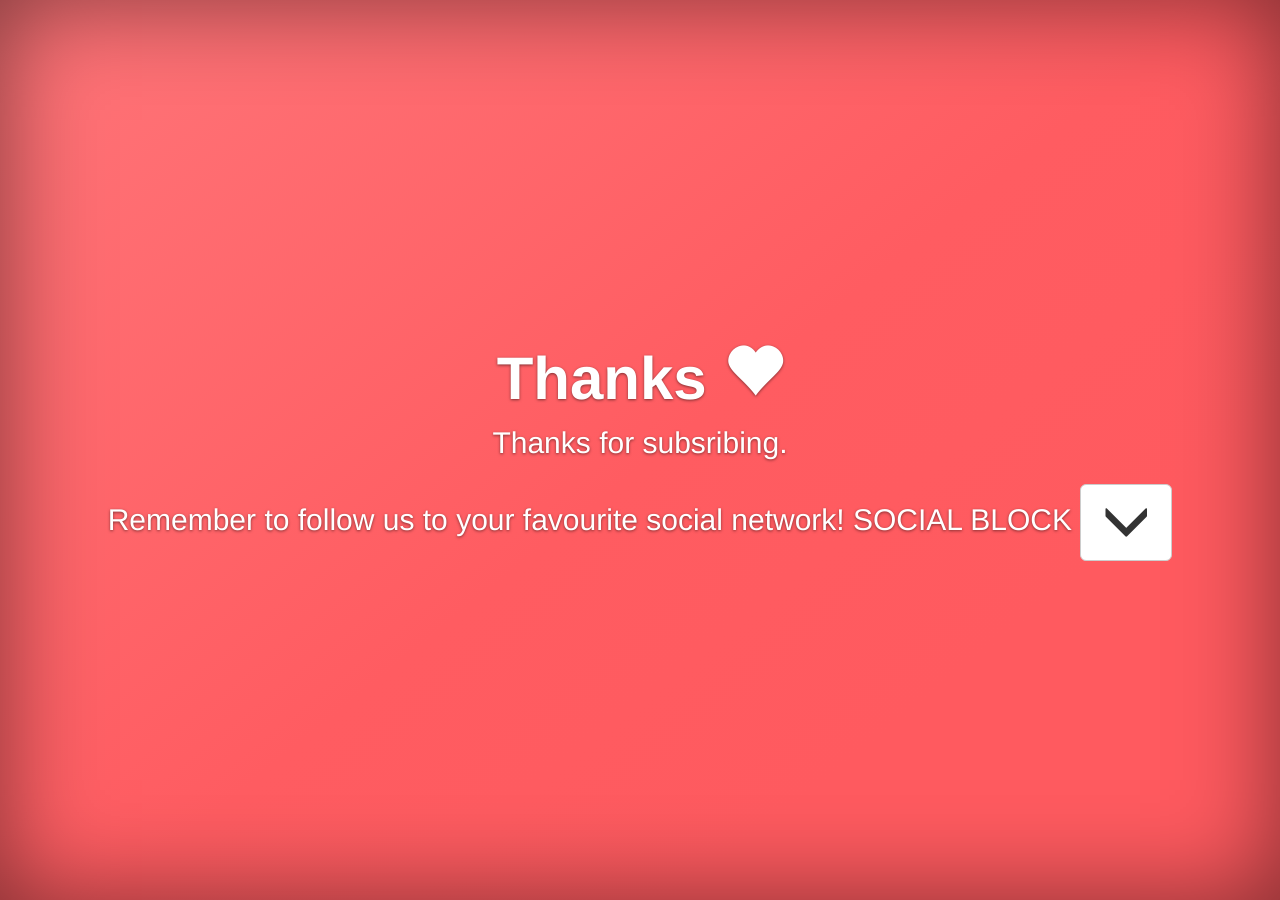
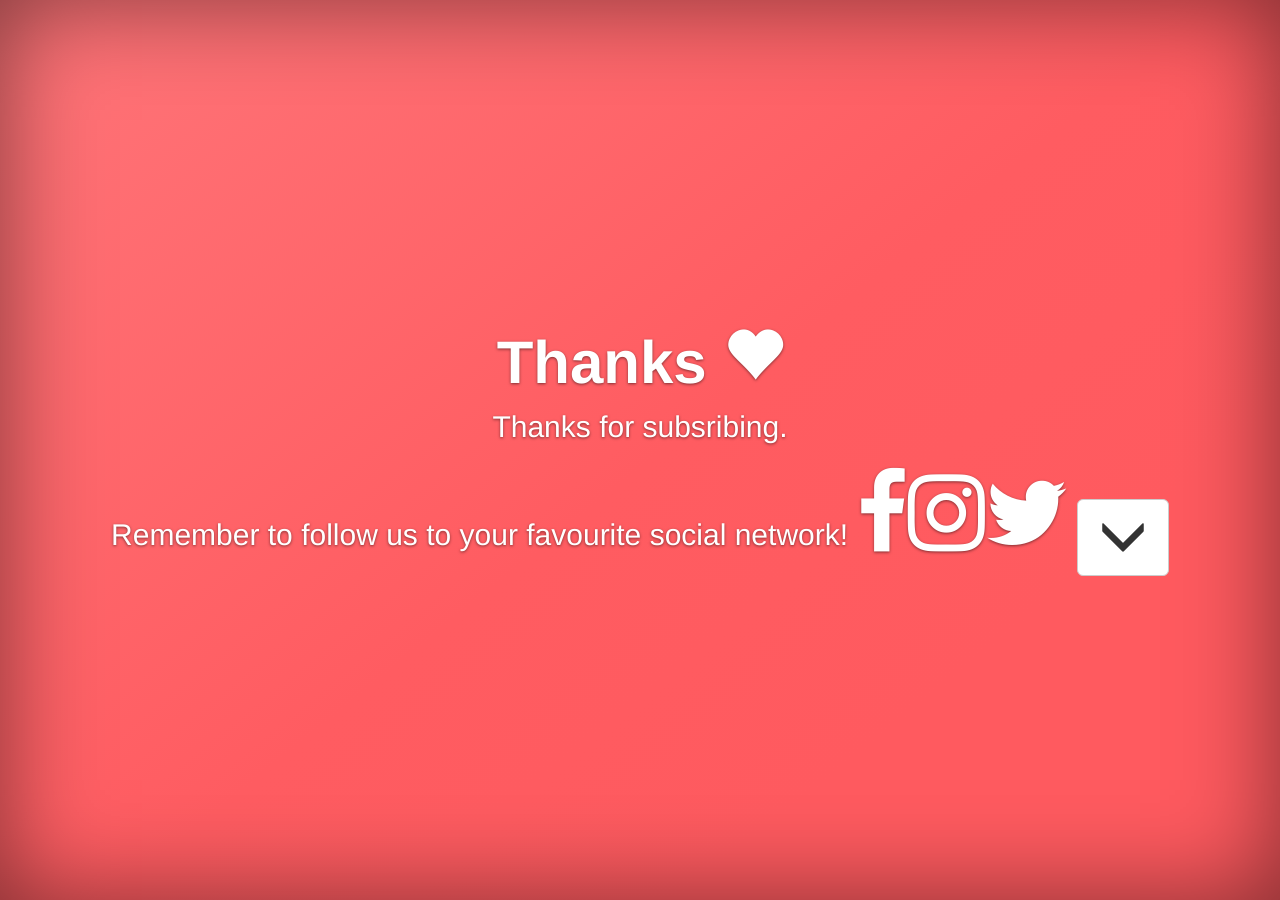
Before and after one commit to hub4hugs/hub4hugs.github.io, a Jekyll site: the page built from thanks.html, in a window 1280 px wide and 900 px high. Built offline with Jekyll 4.4.1, drawn with Linux system fonts in a browser that asks for light colours; nearby versions of some CDN libraries; comment, search, counter and statistics services are not loaded.

Commit message:
Adding social icons

```diff
--- a/_includes/themes/bootstrap/default.html
+++ b/_includes/themes/bootstrap/default.html
@@ -33,6 +33,7 @@ lantoniotrento@gmail.com
     <!-- Default CSS -->
 
     <link rel="stylesheet" type="text/css" href="{{ BASE_PATH }}/assets/css/bootstrap/bootstrap.min.css" />
+    <link rel="stylesheet" href="https://maxcdn.bootstrapcdn.com/font-awesome/4.4.0/css/font-awesome.min.css">
 
     <!-- old meta tags for sharing
     <meta property="og:title" content="{{ page.title }}">
--- a/thanks.html
+++ b/thanks.html
@@ -28,7 +28,7 @@ canonical: https://hub4hugs.github.io
 			  <div class="col-md-12">
 	            <h1 class="cover-heading white jumbotitle">Thanks <span class="glyphicon glyphicon-heart" aria-hidden="true"></span></h1>
 	            <p class="lead white jumbotext">Thanks for subsribing.</p>
-	            <p class="lead white jumbotext">Remember to follow us to your favourite social network! SOCIAL BLOCK
+	            <p class="lead white jumbotext">Remember to follow us to your favourite social network! <i class="fa fa-3x fa-facebook"></i><i class="fa fa-3x fa-instagram"></i><i class="fa fa-3x fa-twitter"></i>
 	              <a href="#block2" class="btn btn-lg btn-default"><span class="text-big glyphicon glyphicon-menu-down" aria-hidden="true"></span></a>
 	            </p>
 			  </div>
```
